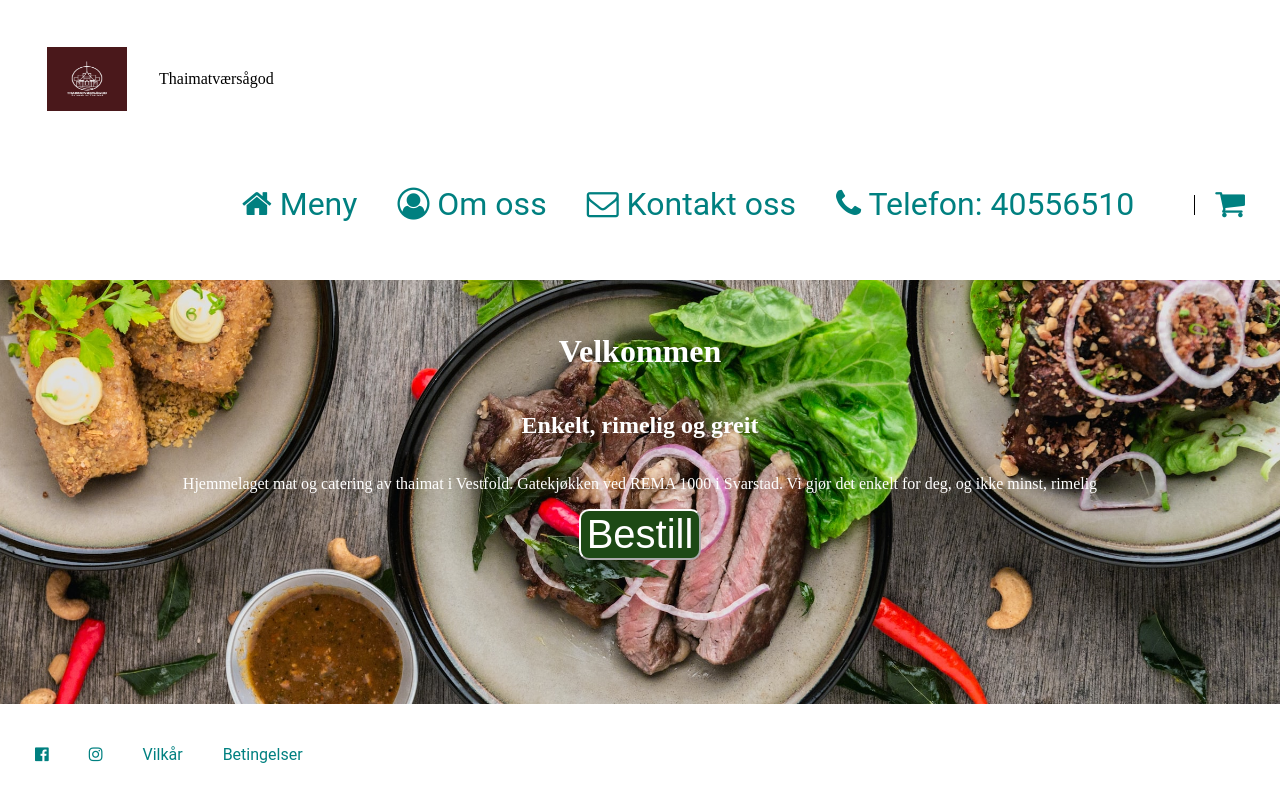
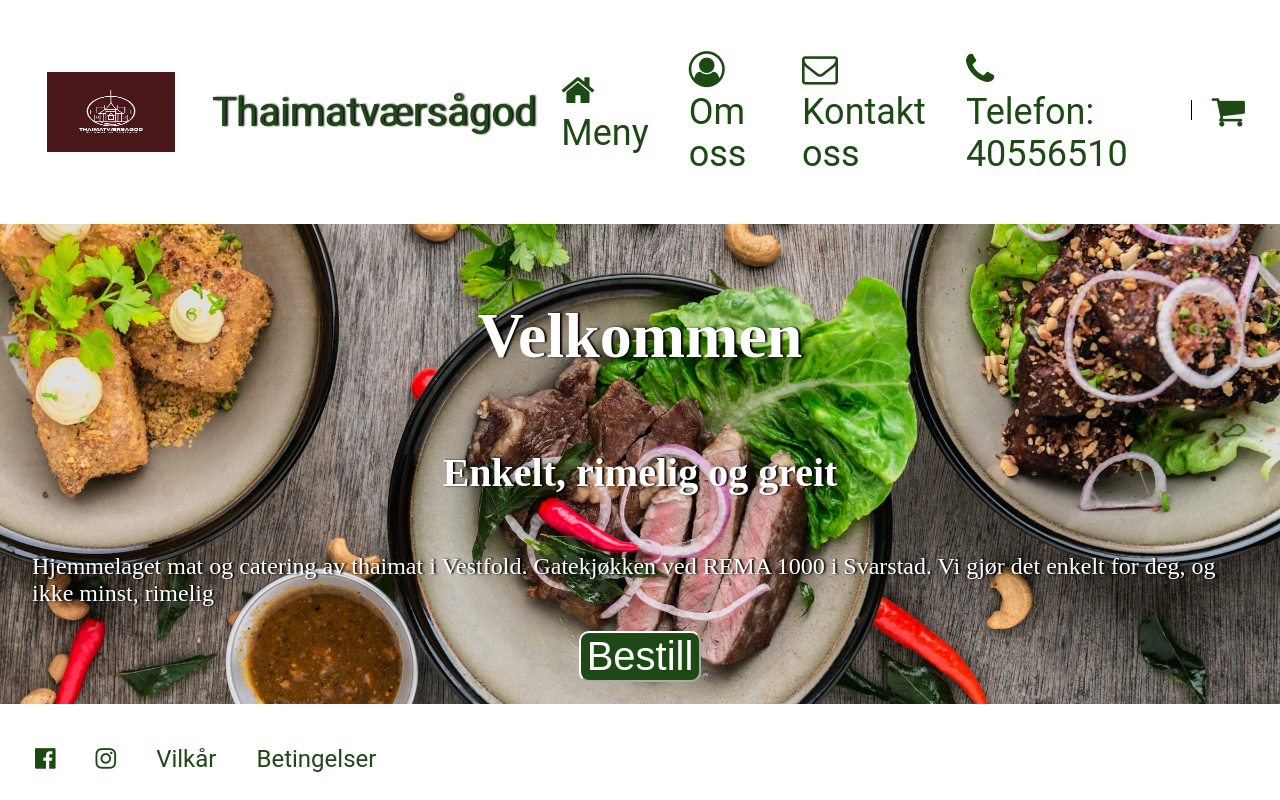
Before and after one commit to lifehacker5882/temp, a plain HTML site: page index.html in a window 1280 px wide. Drawn offline with Linux system fonts and the light colour scheme.

Commit message:
Update styles.css
Oppdatert 12.01

```diff
--- a/styles.css
+++ b/styles.css
@@ -1,5 +1,5 @@
 #frontpage{
-    background-color: teal;
+    background-color: #1D4915;
     margin: 0;
     padding: 0;
     background-image: url(background.jpg);
@@ -10,10 +10,6 @@
     -webkit-background-size:cover;
 }
 
-#header{
-    width: 100%;
-}
-
 #logo{
     width: 10px;
     height: 10px;
@@ -22,14 +18,15 @@
 img{
     width: 5em;
     height: 4em;
-    padding: 2em 2em 2em 2em;
+    padding: 10px;
     justify-content: flex-start;
 }
 
-#logonavn{
+#sitename{
     font-size: 20px;
-    padding-top: 1em;
+    padding: 5px;
     color: #1D4915;
+    font-family: 'Roboto';
 }
 
 footer{
@@ -64,10 +61,11 @@ nav {
 
 .nav-ul li a {
     display: inline-block;
-    color: teal;
+    color:#1D4915;
     font-family: 'Roboto';
     padding: 10px 20px;
     text-decoration: none;
+    font-size: 1.5em;
 }
 
 .nav-footer {
@@ -80,17 +78,18 @@ nav {
 
 .nav-footer li a {
     display: inline-block;
-    color: teal;
+    color: #1D4915;
     font-family: 'Roboto';
     padding: 10px 20px;
     text-decoration: none;
+    font-size: 1.5em;
 }
 
 .hamburger {
     background-color: transparent;
     border: 0;
     display: none;
-    color: teal;
+    color: #1D4915;
     cursor: pointer;
     font-size: 2.5em;
     display: block;
@@ -128,7 +127,18 @@ nav {
     font-size: 2.5em;
     color: white;
     background-color: #1D4915;
+}
 
+h1 {
+    text-shadow: black 0px 0px 2px;
+}
+
+h2 {
+    text-shadow: black 0px 0px 2px
+}
+
+p {
+    text-shadow: black 0px 0px 2px
 }
 
 
@@ -138,12 +148,30 @@ nav {
       }
     }
 
+
+
 @media  (min-width: 576px) {
 
 
     .desktop-menu {
       display: none;
     }
+
+    h1 {
+        font-size: 4em;
+        text-shadow: black 2px 0px 2px;
+    }
+
+    h2 {
+        font-size: 2.5em;
+        text-shadow: black 2px 0px 2px
+    }
+
+    p {
+        font-size: 1.5em;
+        text-shadow: black 2px 0px 2px
+    }
+
   }
 
   @media  (min-width: 640px) {
@@ -151,6 +179,23 @@ nav {
   }
 
   @media  (min-width: 768px) {
+
+    img{
+    width: 8em;
+    height: 5em;
+    padding: 2em 2em 2em 2em;
+    justify-content: flex-start;
+    }
+
+
+    #sitename{
+        font-size: 2.5em;
+        padding: 5px;
+        color: #1D4915;
+        font-family: 'Roboto';
+    }
+
+
 
   }
 
@@ -172,7 +217,18 @@ nav {
         padding: 0;
         list-style-type: none;
         flex-direction: row;
-        font-size: 2em;
+        font-size: 1.5em;
     }
 
+    nav {
+        background-color: white;
+        display:flex;
+        flex-wrap: nowrap;
+        align-items: center;
+        justify-content: space-between;
+        padding: 15px;
+    }
+
+
+
 }
```
